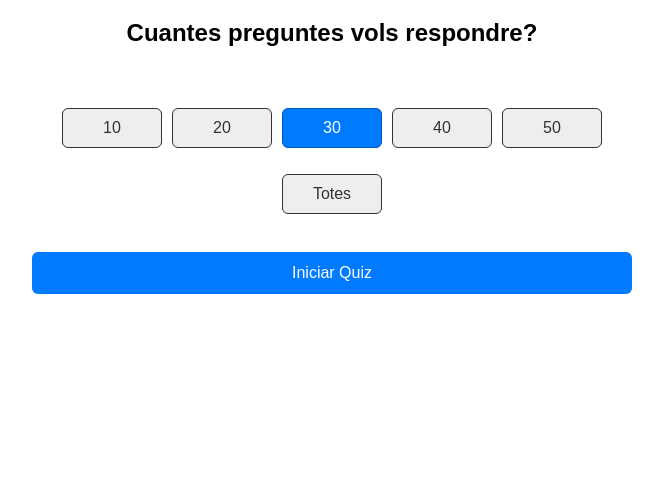
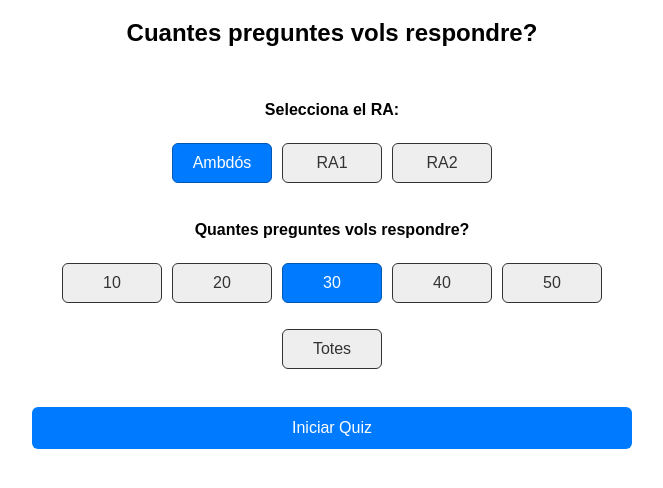
Before and after one commit to Joel-Vega-Gomez-IT/Quizz, a plain HTML site: page index.html in a window 1280 px wide. Shown: the part 120-608 px from the top of the page, without its empty margins (308-971 px from the left). Drawn offline with Linux system fonts and the light colour scheme.

Commit message:
Update index.html

```diff
--- a/index.html
+++ b/index.html
@@ -171,14 +171,14 @@
   <div id="config-container">
     <h2>Cuantes preguntes vols respondre?</h2>
     <br>
-    <!--<p><b>Selecciona el RA:</b></p>
+    <p><b>Selecciona el RA:</b></p>
     <div id="ra-buttons" class="grupo-botones">
       <button data-value="ambos" class="seleccionat">Ambdós</button>
       <button data-value="ra1">RA1</button>
       <button data-value="ra2">RA2</button>
     </div>
 
-    <p><b>Quantes preguntes vols respondre?</b></p>-->
+    <p><b>Quantes preguntes vols respondre?</b></p>
     <div id="numPreguntas-buttons" class="grupo-botones">
       <button data-value="10">10</button>
       <button data-value="20">20</button>
```
